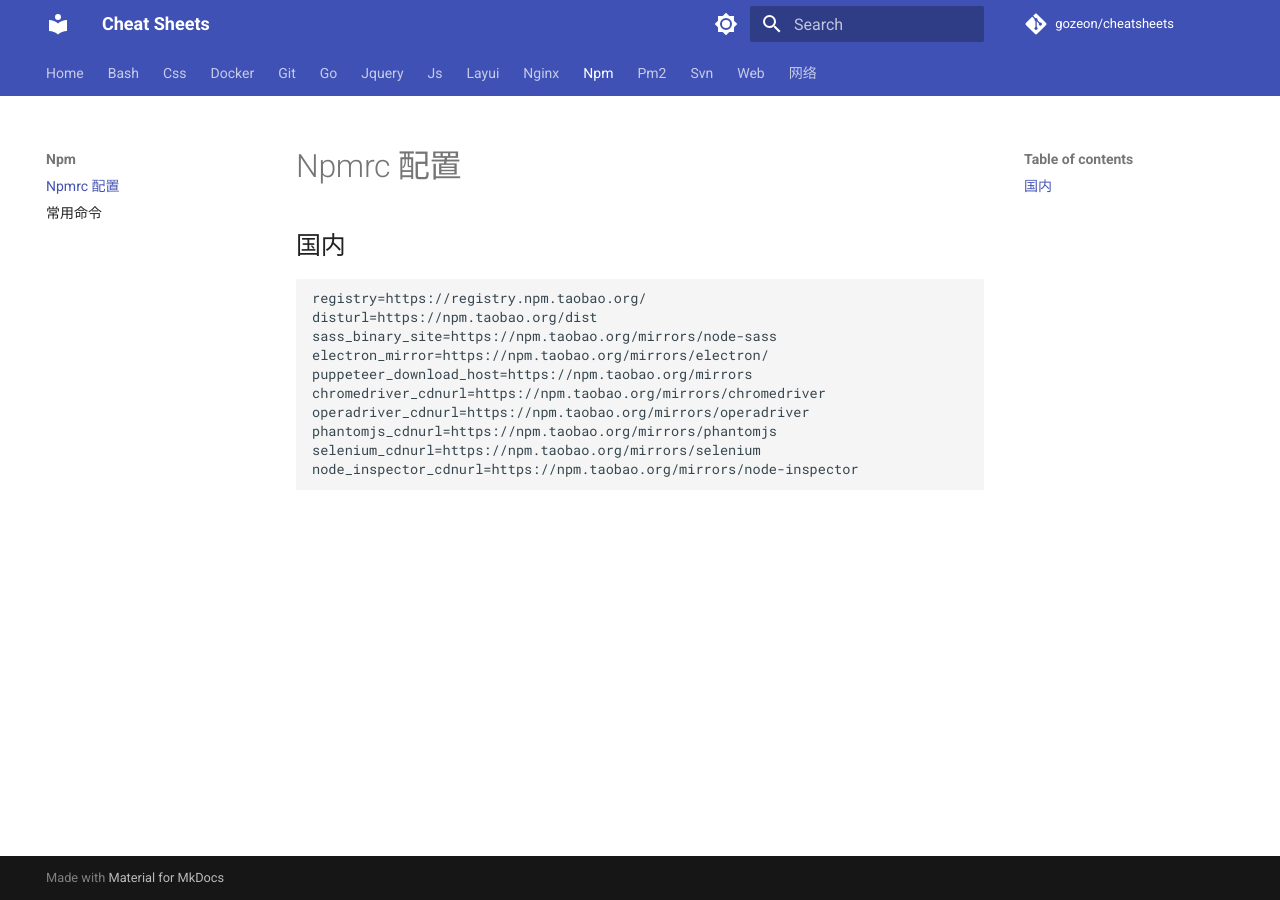
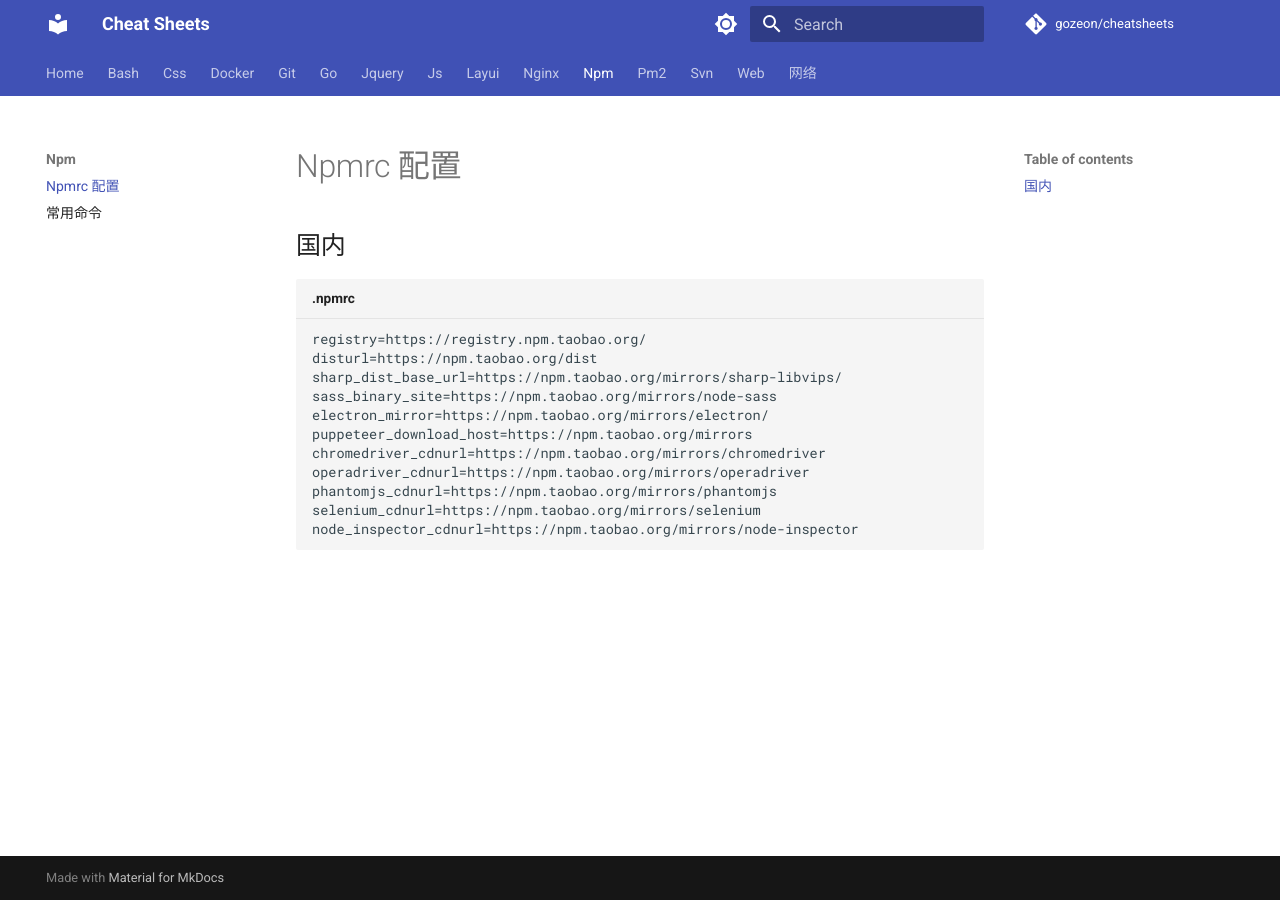
Before and after one commit to gozeon/cheatsheets, an MkDocs documentation site: the page built from docs/npm/npmrc 配置.md, in a window 1280 px wide. Built offline with MkDocs 1.6.1 and Material for MkDocs 9.7.7, drawn with Linux system fonts in a browser that asks for light colours; comment, search, counter and statistics services are not loaded.

Commit message:
Update npmrc 配置.md

````diff
--- a/docs/npm/npmrc 配置.md
+++ b/docs/npm/npmrc 配置.md
@@ -1,8 +1,9 @@
 ## 国内
 
-```txt
+```txt title=".npmrc"
 registry=https://registry.npm.taobao.org/
 disturl=https://npm.taobao.org/dist
+sharp_dist_base_url=https://npm.taobao.org/mirrors/sharp-libvips/
 sass_binary_site=https://npm.taobao.org/mirrors/node-sass
 electron_mirror=https://npm.taobao.org/mirrors/electron/
 puppeteer_download_host=https://npm.taobao.org/mirrors
````
